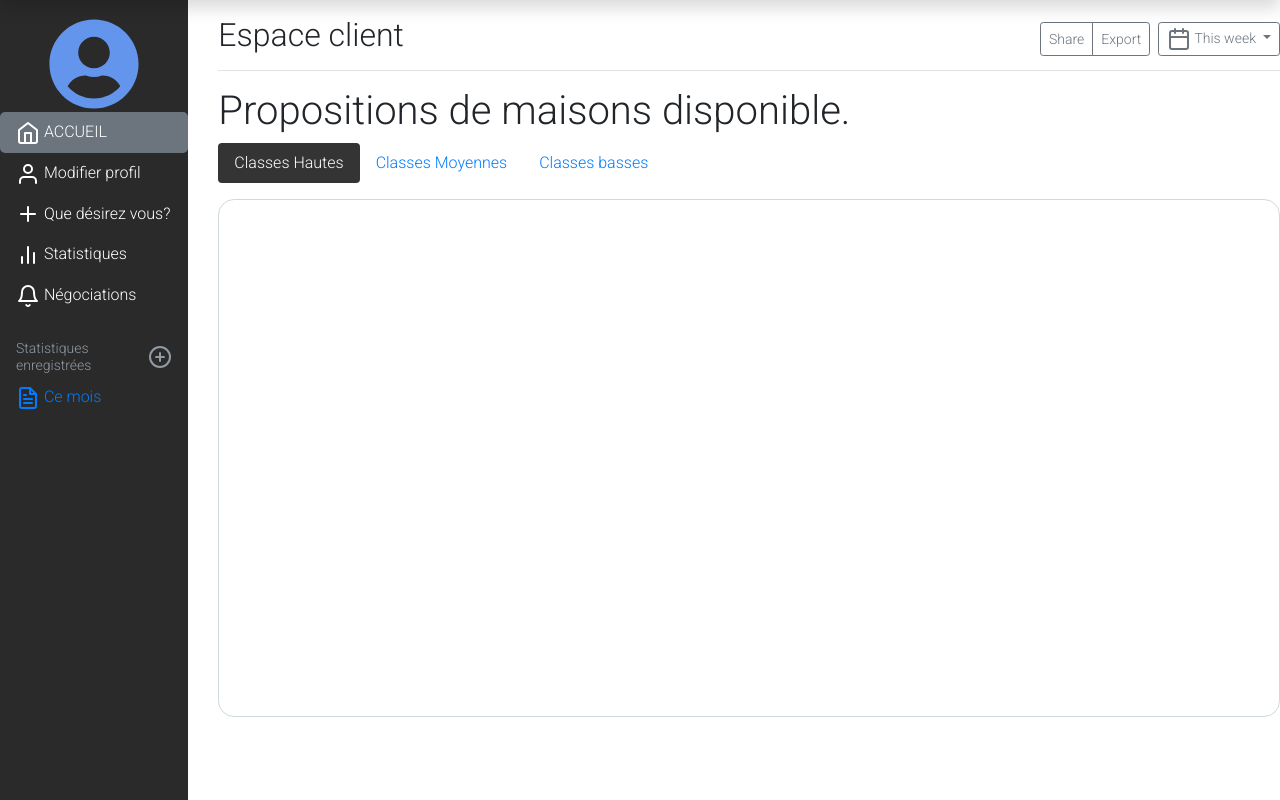
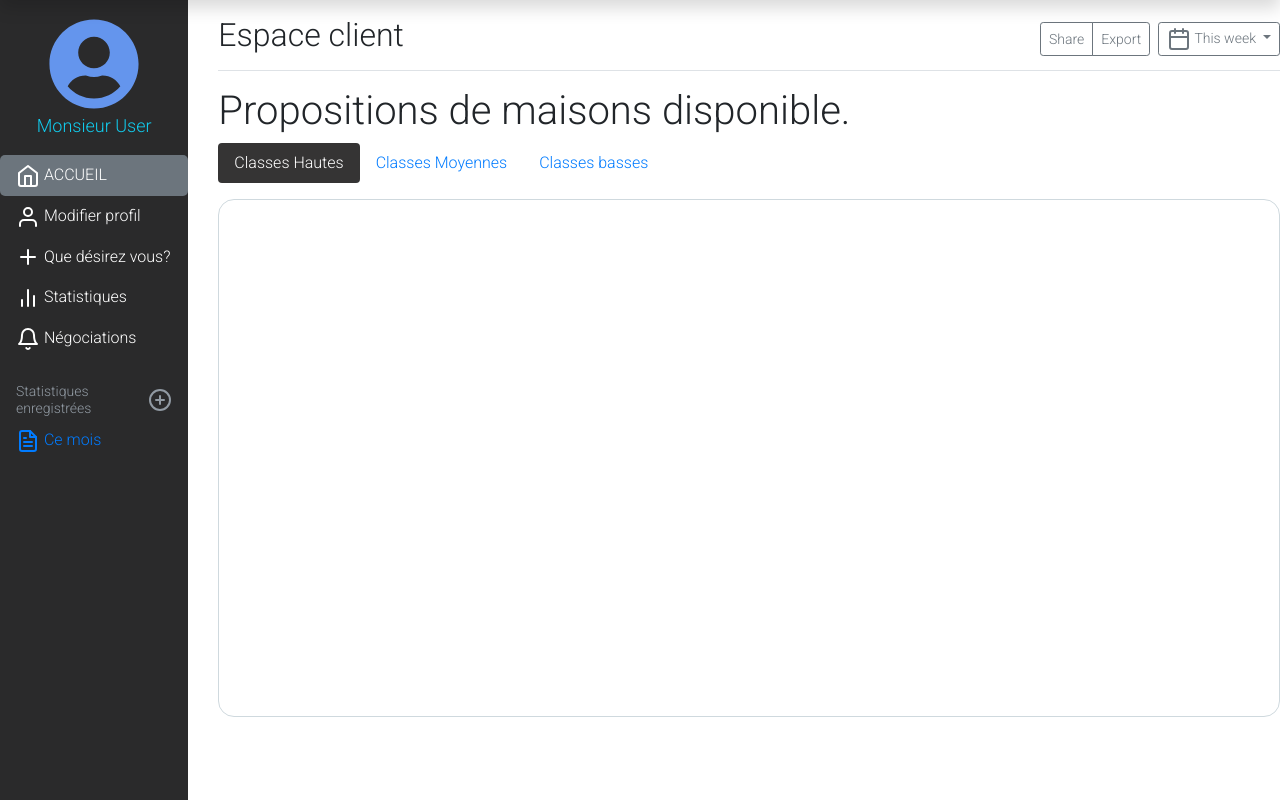
Before and after one commit to inovci/Logeique-old, a Django app: page /client/profile/1 in a window 1280 px wide. Shown: the part 55-855 px from the top of the page. Run offline with Django 3.2, Linux system fonts and the light colour scheme; the visitor is signed in with stand-in values (Sample User, id 1); data comes from the database, SQL or seed files in the repository; data that the repository does not hold is empty; some libraries are stand-ins or nearby versions.

Commit message:
Update landlord url route

```diff
--- a/spaces/templates/spaces/client_profile.html
+++ b/spaces/templates/spaces/client_profile.html
@@ -104,17 +104,22 @@
                 <nav id="sidebarMenu" style="height: 100vh;background-color: #2a2a2b;">
                     <div class="pt-3">
                         <div class="text-center">
-                            {% if user.client.avatar %}
+                            {% if request.user.client.avatar %}
                             <a href="{% url 'spaces:seeProfile' request.user.id %}">
-                                <img style="border-radius: 50%;" width="50%" src="{{user.client.avatar.url}}"
-                                    alt="Image de {{user.username}}">
+                                <img style="border-radius: 50%;" width="50%" src="{{request.user.client.avatar.url}}"
+                                    alt="Image de {{request.user.username}}">
                                 <div>
                                     <p style="color: #1CE;font-size: 18px;">Monsieur {{request.user.last_name}}</p>
                                 </div>
                             </a>
                             {% else %}
-                            <i class="fas fa-user-circle"
-                                style="font-size: 6rem; color: cornflowerblue;padding: 2px;"></i>
+                            <a href="{% url 'spaces:seeProfile' request.user.id %}">
+                                <i class="fas fa-user-circle"
+                                    style="font-size: 6rem; color: cornflowerblue;padding: 2px;"></i>
+                                <div>
+                                    <p style="color: #1CE;font-size: 18px;">Monsieur {{request.user.last_name}}</p>
+                                </div>
+                            </a>
                             {% endif %}
                         </div>
 
--- a/spaces/views.py
+++ b/spaces/views.py
@@ -309,7 +309,7 @@ def sign_in(request):
                             # On connecte le landlord_user si il remplit les deux conditions ci-dessus.
                             login(request, landlord_user)
                             # On redirige vers le compte du landlord_user.
-                            return redirect('spaces:client_profile', landlord_user.id)
+                            return redirect('spaces:landlord_profile', landlord_user.id)
                         # On revient à la page de connexion lors d'une erreur.
                         else:
                             error = True
```
